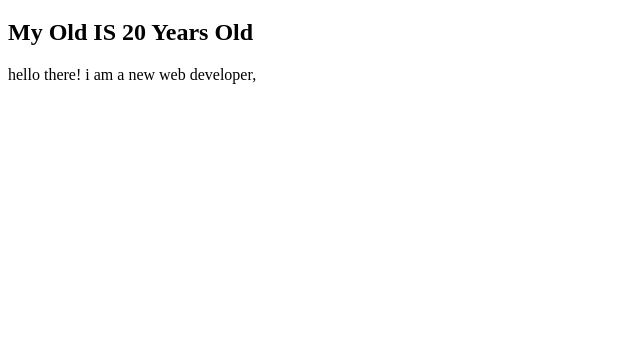
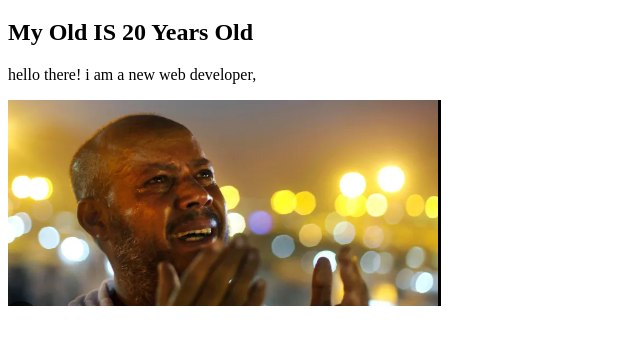
Before and after one commit to Abusayem99133/then-new-repo, a plain HTML site: page index.html in a window 1280 px wide. Shown: the part 61-406 px from the top of the page, without its empty margins (0-640 px from the left). Drawn offline with Linux system fonts and the light colour scheme.

Commit message:
new picture added

```diff
--- a/index.html
+++ b/index.html
@@ -16,6 +16,7 @@
     <h1>My Name Is Sayem Mondol</h1>
     <h2>My Old IS 20 Years Old</h2>
     <p>hello there! i am a new web developer,</p>
+    <img src="tawbah.png" alt="">
 </body>
 
 </html>
```
Also changed, not shown: tawbah.png (added).
